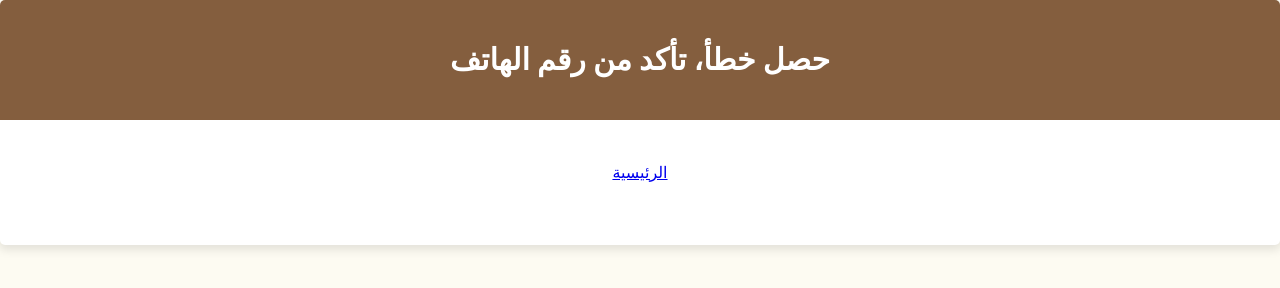
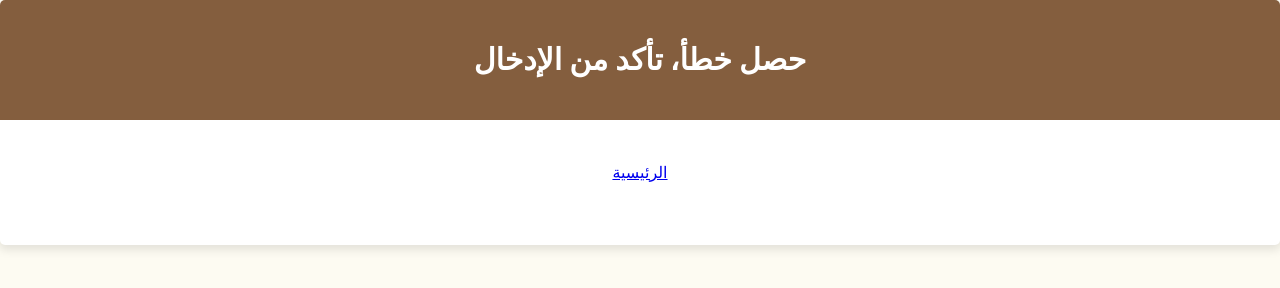
Before and after one commit to Dar-Quran/Dar-Quran.github.io, a plain HTML site: page 404.html in a window 1280 px wide. Drawn offline with Linux system fonts and the light colour scheme.

Commit message:
Update 404.html

```diff
--- a/404.html
+++ b/404.html
@@ -11,7 +11,7 @@
   </head>
   <body>
     <div class="wrapper">
-      <div class="title"><span>حصل خطأ، تأكد من رقم الهاتف</span></div>
+      <div class="title"><span>حصل خطأ، تأكد من الإدخال</span></div>
       <form>
 
         <div class="row button">
```
